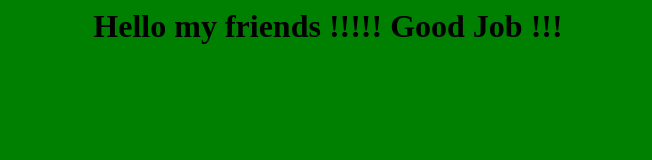
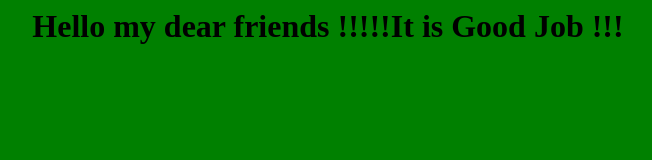
Before and after one commit to Andr1500/jenkins_files, a plain HTML site: page index.html in a window 1280 px wide. Shown: the whole page, without its empty margins (312-964 px from the left). Drawn offline with Linux system fonts and the light colour scheme.

Commit message:
Update index.html

```diff
--- a/index.html
+++ b/index.html
@@ -1,7 +1,7 @@
 <html>
 <body bgcolor=green>
 <center>
-<h1> <font color=black>Hello my friends !!!!! Good Job !!!</font></h1>
+<h1> <font color=black>Hello my dear friends !!!!!It is Good Job !!!</font></h1>
 </center>
 </body>
 </html>
```
